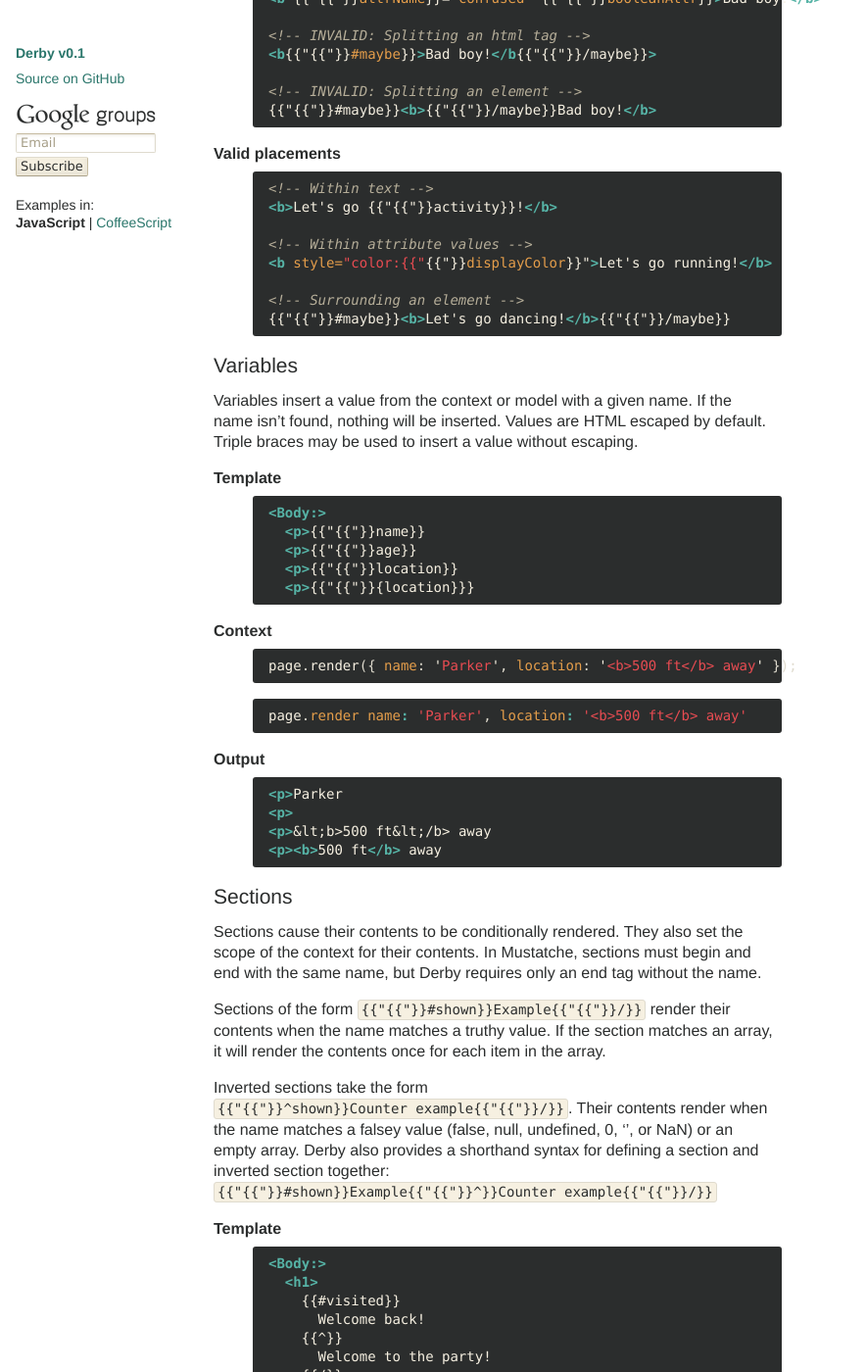
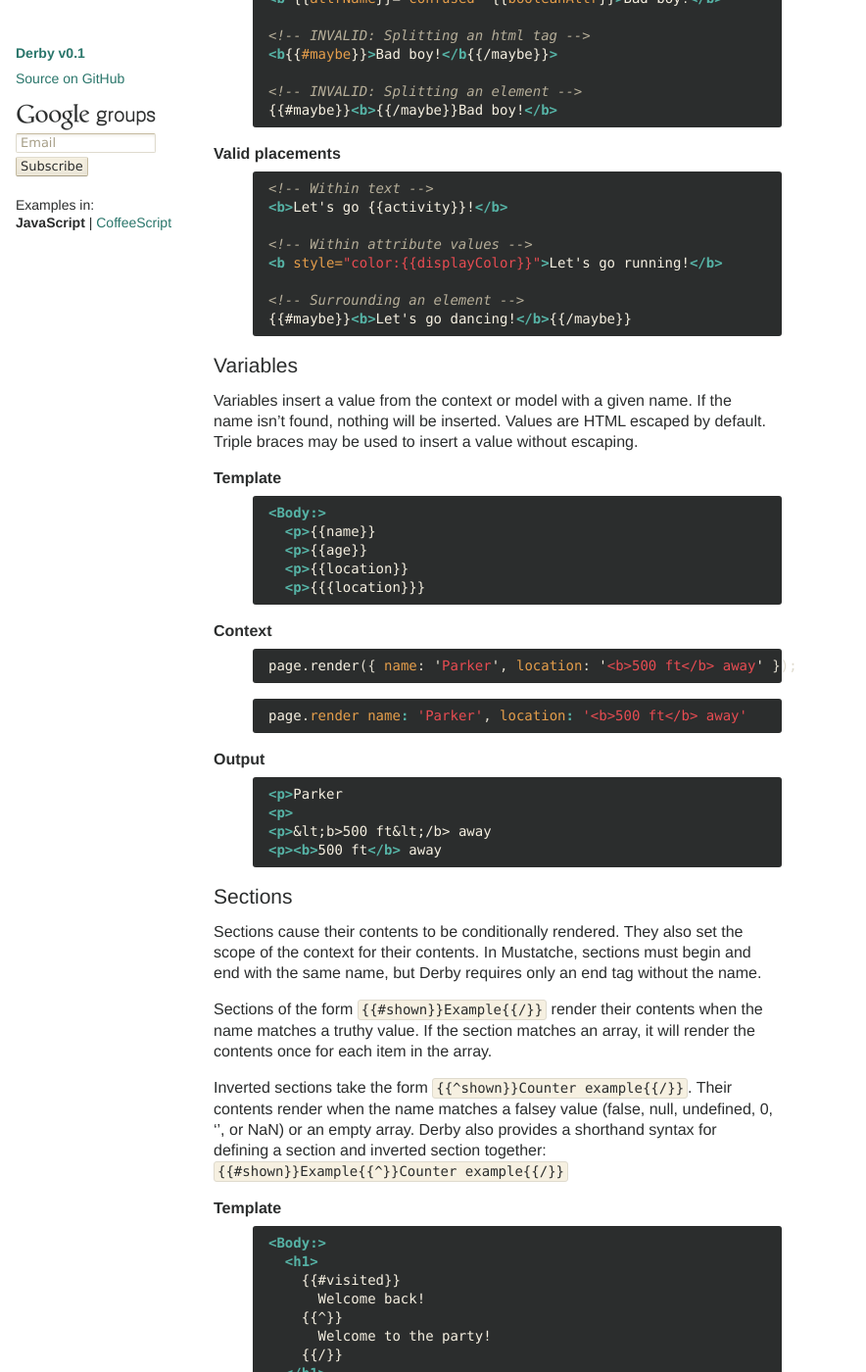
Before and after one commit to derbyjs/derby, a Jekyll site: the page built from index.md, in a window 1280 px wide and 1400 px high, scrolled down 8149 px. Shown: the whole window at 98% size, without its empty margins (0-884 px from the left). Built offline with Jekyll 4.4.1, drawn with Linux system fonts in a browser that asks for light colours; some of the changed text lies outside the part shown.

Commit message:
fix escaping

```diff
--- a/index.md
+++ b/index.md
@@ -294,11 +294,11 @@ Derby's template syntax is largely based on [Mustache](http://mustache.github.co
 
 A typical Mustache template:
 
-    Hello {{"{{"}}"{{"{{"}}"}}name}}
-    You have just won ${{"{{"}}"{{"{{"}}"}}value}}!
-    {{"{{"}}"{{"{{"}}"}}#in_ca}}
-    Well, ${{"{{"}}"{{"{{"}}"}}taxed_value}}, after taxes.
-    {{"{{"}}"{{"{{"}}"}}/in_ca}}
+    Hello {{"{{"}}name}}
+    You have just won ${{"{{"}}value}}!
+    {{"{{"}}#in_ca}}
+    Well, ${{"{{"}}taxed_value}}, after taxes.
+    {{"{{"}}/in_ca}}
 
 Given the following data context:
 
@@ -324,28 +324,28 @@ The other major difference between Mustache and Derby templates is that Derby te
 #### Invalid template tag placements
 {% highlight html %}
 <!-- INVALID: Within element names -->
-<{{"{{"}}"{{"{{"}}"}}tagName}}>Bad boy!</{{"{{"}}"{{"{{"}}"}}tagName}}>
+<{{"{{"}}tagName}}>Bad boy!</{{"{{"}}tagName}}>
 
 <!-- INVALID: Within attribute names -->
-<b {{"{{"}}"{{"{{"}}"}}attrName}}="confused" {{"{{"}}"{{"{{"}}"}}booleanAttr}}>Bad boy!</b>
+<b {{"{{"}}attrName}}="confused" {{"{{"}}booleanAttr}}>Bad boy!</b>
 
 <!-- INVALID: Splitting an html tag -->
-<b{{"{{"}}"{{"{{"}}"}}#maybe}}>Bad boy!</b{{"{{"}}"{{"{{"}}"}}/maybe}}>
+<b{{"{{"}}#maybe}}>Bad boy!</b{{"{{"}}/maybe}}>
 
 <!-- INVALID: Splitting an element -->
-{{"{{"}}"{{"{{"}}"}}#maybe}}<b>{{"{{"}}"{{"{{"}}"}}/maybe}}Bad boy!</b>
+{{"{{"}}#maybe}}<b>{{"{{"}}/maybe}}Bad boy!</b>
 {% endhighlight %}
 
 #### Valid placements
 {% highlight html %}
 <!-- Within text -->
-<b>Let's go {{"{{"}}"{{"{{"}}"}}activity}}!</b>
+<b>Let's go {{"{{"}}activity}}!</b>
 
 <!-- Within attribute values -->
-<b style="color:{{"{{"}}"{{"{{"}}"}}displayColor}}">Let's go running!</b>
+<b style="color:{{"{{"}}displayColor}}">Let's go running!</b>
 
 <!-- Surrounding an element -->
-{{"{{"}}"{{"{{"}}"}}#maybe}}<b>Let's go dancing!</b>{{"{{"}}"{{"{{"}}"}}/maybe}}
+{{"{{"}}#maybe}}<b>Let's go dancing!</b>{{"{{"}}/maybe}}
 {% endhighlight %}
 
 ### Variables
@@ -356,10 +356,10 @@ Variables insert a value from the context or model with a given name. If the nam
 
 {% highlight html %}
 <Body:>
-  <p>{{"{{"}}"{{"{{"}}"}}name}}
-  <p>{{"{{"}}"{{"{{"}}"}}age}}
-  <p>{{"{{"}}"{{"{{"}}"}}location}}
-  <p>{{"{{"}}"{{"{{"}}"}}{location}}}
+  <p>{{"{{"}}name}}
+  <p>{{"{{"}}age}}
+  <p>{{"{{"}}location}}
+  <p>{{"{{"}}{location}}}
 {% endhighlight %}
 
 #### Context
@@ -384,9 +384,9 @@ page.render name: 'Parker', location: '<b>500 ft</b> away'
 
 Sections cause their contents to be conditionally rendered. They also set the scope of the context for their contents. In Mustatche, sections must begin and end with the same name, but Derby requires only an end tag without the name.
 
-Sections of the form `{{"{{"}}"{{"{{"}}"}}#shown}}Example{{"{{"}}"{{"{{"}}"}}/}}` render their contents when the name matches a truthy value. If the section matches an array, it will render the contents once for each item in the array.
+Sections of the form `{{"{{"}}#shown}}Example{{"{{"}}/}}` render their contents when the name matches a truthy value. If the section matches an array, it will render the contents once for each item in the array.
 
-Inverted sections take the form `{{"{{"}}"{{"{{"}}"}}^shown}}Counter example{{"{{"}}"{{"{{"}}"}}/}}`. Their contents render when the name matches a falsey value (false, null, undefined, 0, '', or NaN) or an empty array. Derby also provides a shorthand syntax for defining a section and inverted section together: `{{"{{"}}"{{"{{"}}"}}#shown}}Example{{"{{"}}"{{"{{"}}"}}^}}Counter example{{"{{"}}"{{"{{"}}"}}/}}`
+Inverted sections take the form `{{"{{"}}^shown}}Counter example{{"{{"}}/}}`. Their contents render when the name matches a falsey value (false, null, undefined, 0, '', or NaN) or an empty array. Derby also provides a shorthand syntax for defining a section and inverted section together: `{{"{{"}}#shown}}Example{{"{{"}}^}}Counter example{{"{{"}}/}}`
 
 #### Template
 
```
